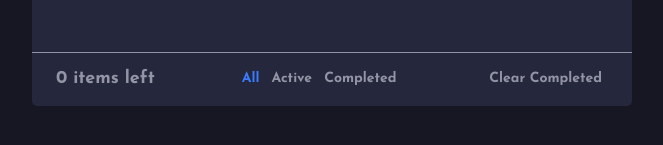
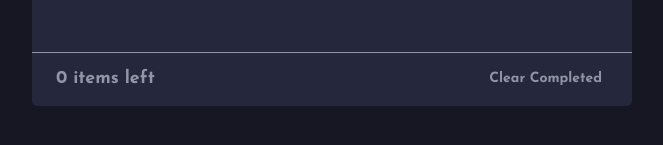
Before and after one commit to iago-guinossi/Challange, a React (Create React App) app in the folder app-lista/: page / in a window 1280 px wide. Shown: the part 559-704 px from the top of the page, without its empty margins (308-971 px from the left). Built offline with nearby package versions, Linux system fonts and the light colour scheme; the HTML template or start-up script is replaced by a standard one.

Commit message:
commit buttons

```diff
--- a/app-lista/src/components/FooterTask/FooterTask.jsx
+++ b/app-lista/src/components/FooterTask/FooterTask.jsx
@@ -11,6 +11,8 @@ export function FooterTask() {
   const removeAllDone = () => {
     setMessage(message.filter((message) => !message.done));
   };
+
+  const size = React.usewindow
 
   React.useEffect(() => {
     setCount(0);
@@ -26,11 +28,11 @@ export function FooterTask() {
     <div className='foot'>
       <span>{count} items left</span>
 
-      <div className='filter-actions'>
+      {/* {isMobbile ? <div className='filter-actions'>
         <button className={`butto ${view === 'all' ? 'blue' : ''}`} onClick={() => setView("all")}>All</button>
         <button className={`butto ${view === 'act' ? 'blue' : ''}`} onClick={() => setView("act")}>Active</button>
         <button className={`butto ${view === 'com' ? 'blue' : ''}`} onClick={() => setView("com")}>Completed</button>
-      </div>
+      </div> : null} */}
 
       <button className="butto" onClick={() => removeAllDone()}>Clear Completed</button>
     </div>
```
